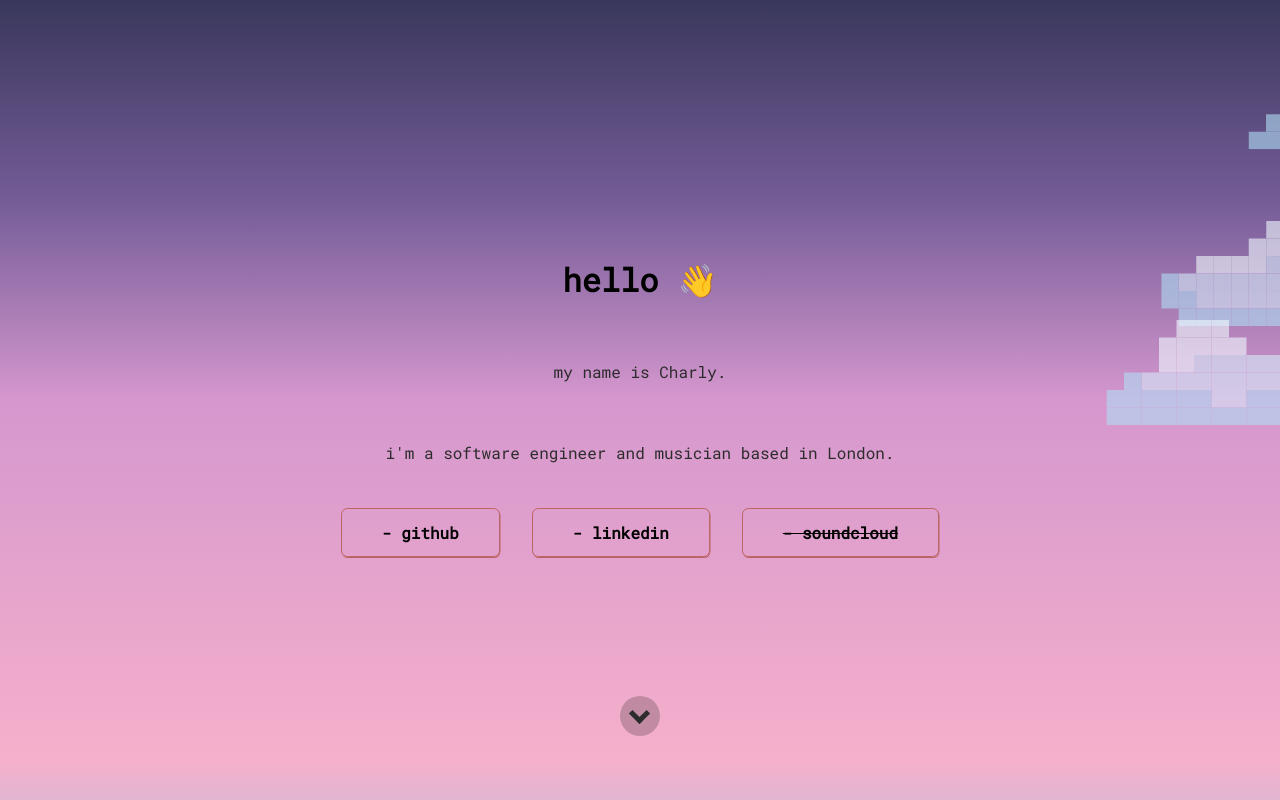
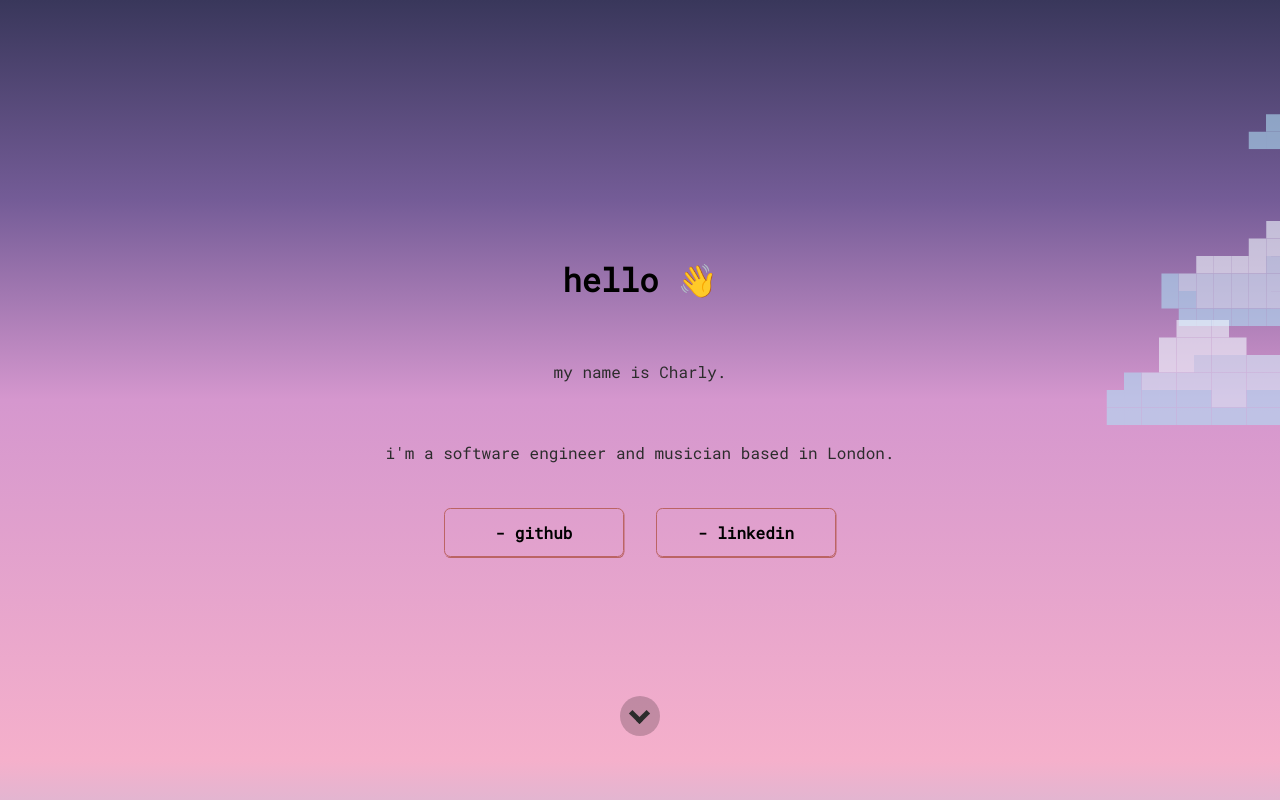
Before and after one commit to charlyflynn/charlyflynn.github.io, a SvelteKit app: page / in a window 1280 px wide. Shown: the top 800 px of the page. Built offline with nearby package versions, Linux system fonts and the light colour scheme.

Commit message:
fix link formatting and remove unused link

```diff
--- a/src/routes/+page.svelte
+++ b/src/routes/+page.svelte
@@ -14,7 +14,6 @@
 		<a class="link" href="https://www.linkedin.com/in/flynnch" target="_blank" rel="noreferrer">
 			- linkedin
 		</a>
-		<a href="/" class="link disabled" rel="noreferrer">- soundcloud</a>
 	</div>
 	<a class="next navbtn down" href="#projects"><div class="arrow" /></a>
 </div>
@@ -68,9 +67,10 @@
 	.nav-container {
 		display: flex;
 		flex-wrap: wrap;
+		justify-content: center;
+		align-items: center;
 		width: 100%;
 		gap: 2em;
-		justify-content: center;
 		margin: 15px 0;
 	}
 	@media (max-width: 450px) {
@@ -80,21 +80,23 @@
 	}
 
 	.link {
-		padding: 0.8em 2.5em;
-		align-self: center;
+		display: flex;
+		align-items: center;
+		justify-content: center;
+
+		box-sizing: border-box;
+		padding-top: 0.8em;
+		padding-bottom: 0.8em;
+		border: 1px solid var(--accent-color);
+		border-radius: 0.4em;
+
+		min-width: 180px;
+		box-shadow: 0.5px 1px var(--accent-color);
+
+		font-weight: bold;
 		text-decoration: none;
-		outline: none;
-		font-weight: bold;
 		color: inherit;
-		border: 1px solid var(--accent-color);
-		box-shadow: 0.5px 1px var(--accent-color);
-		border-radius: 0.4em;
 	}
-	.disabled {
-		cursor: not-allowed;
-		text-decoration: line-through;
-	}
-
 	.navbtn {
 		cursor: pointer;
 		position: absolute;
```
